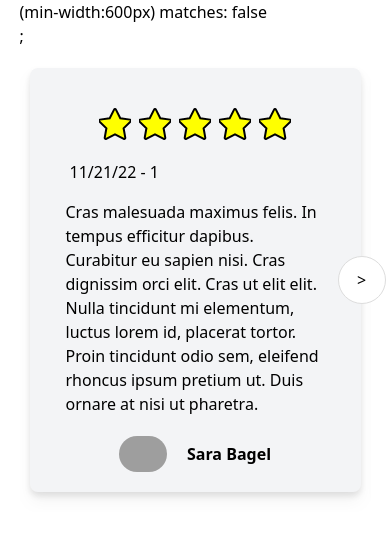
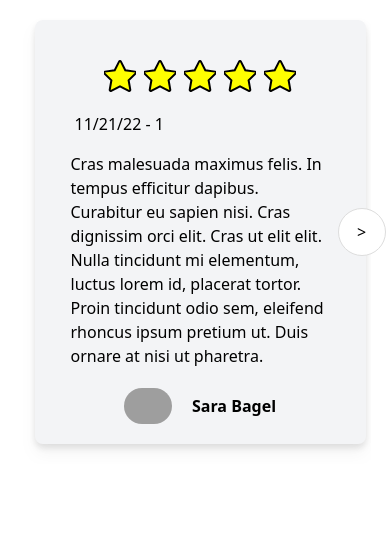
Before and after one commit to missatrox44/love-thy-selfie, a React (Vite) app: page / in a window 390 px wide. Shown: the top 536 px of the page. Built offline with nearby package versions, Linux system fonts and the light colour scheme; grey boxes are pictures that could not be loaded.

Commit message:
reviews are responsive, next/prev buttons appear and disappear when required

```diff
--- a/src/components/ReviewCard/styles.css
+++ b/src/components/ReviewCard/styles.css
@@ -6,5 +6,5 @@
 }
 
 .custom-card:first-child{
-  margin-left: 20px;
+  margin-left: 15px;
 }
--- a/src/components/ReviewCarousel/index.jsx
+++ b/src/components/ReviewCarousel/index.jsx
@@ -7,7 +7,7 @@ const ReviewCarousel = (props) => {
 
   const {children} = props;
 
-  const matches = useMediaQuery('(min-width:640px)');
+  const bigScreen = useMediaQuery('(min-width:640px)');
 
   const [currentIndex, setCurrentIndex] = useState(0)
   const [length, setLength] = useState(children.length)
@@ -22,9 +22,6 @@ const ReviewCarousel = (props) => {
     if (currentIndex < (length - 1)) {
         setCurrentIndex(prevState => prevState + 1)
     }
-    if (children[currentIndex]) {
-      console.log(children[currentIndex])
-    }
   }
 
   const prev = () => {
@@ -35,34 +32,38 @@ const ReviewCarousel = (props) => {
 
     return (
         <div className="carousel-container">
-          <span>{`(min-width:600px) matches: ${matches}`}</span>;
+          {/* media query VVVVV*/}
+          {/* <span>{`big screen (min-width:640px): ${bigScreen}`}</span> */}
           <div className="carousel-wrapper">
             {
               currentIndex > 0 &&
               <button onClick={prev} className="left-arrow">
-                  &lt;
+                &lt;
               </button>
             }
             <div className="carousel-content-wrapper">
               <div className="carousel-content"
 
               //the transform below controls how much the carousel moves
-              style={{ transform: `translateX(-${currentIndex * 100}%) translateX(-10px)`}}
-
-              // style={{ transform: `translateX(-${currentIndex * 305}%)`}}
+              style={{ transform: `translateX(-${currentIndex * 100}%)`}}
               >
                 {children}
               </div>
             </div>
           {
-            (currentIndex + 1) ?
-            // currentIndex < ((length/3)-1) &&
-            currentIndex < length-1 &&
-            <button onClick={next} className="right-arrow">
-              &gt;
-            </button>
-            :
-            <div></div>
+            //if it's a big screen
+            bigScreen && (currentIndex < ((length/3)-1)) &&
+              <button onClick={next} className="right-arrow">
+                &gt;
+              </button>
+
+            ||
+
+            //if it's not a big screen
+            !bigScreen && (currentIndex < length-1) &&
+              <button onClick={next} className="right-arrow">
+                &gt;
+              </button>
           }
           </div>
         </div>
--- a/src/components/Reviews/index.jsx
+++ b/src/components/Reviews/index.jsx
@@ -4,7 +4,7 @@ import ReviewCarousel from '../ReviewCarousel';
 
 export default function Reviews() {
 
-  const reviewContent = [1,2,3,4,5,6,7,8,9]
+  const reviewContent = [1,2,3,4,5,6,7,8,9,10,11,12,13,14,15,16,17,18,19,20,21,22,23,24,25,26,27,28,29,30]
 
 
   return (
```
